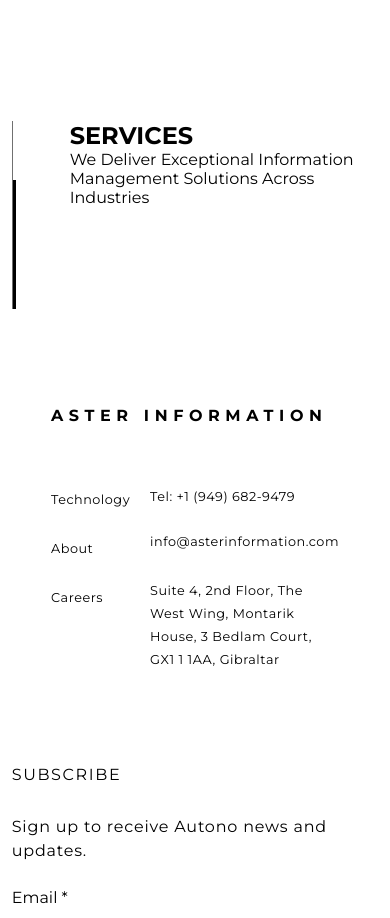
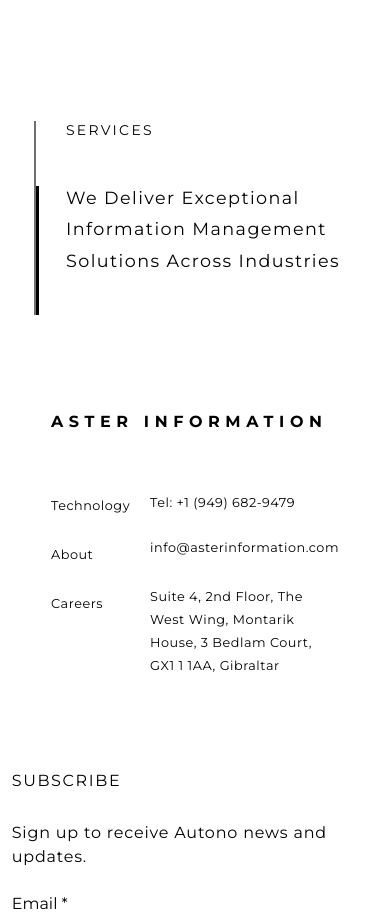
Before and after one commit to Moamal-2000/aster-information, a React (Vite) app: page / in a window 390 px wide. Shown: the part 1900-2818 px from the top of the page. Built offline with nearby package versions, Linux system fonts and the light colour scheme.

Commit message:
style: responsive ServicesIntro

```diff
--- a/src/Components/Home/ServicesSection/ServicesIntro/ServicesIntro.jsx
+++ b/src/Components/Home/ServicesSection/ServicesIntro/ServicesIntro.jsx
@@ -5,10 +5,10 @@ const ServicesIntro = () => {
   return (
     <div className={s.servicesIntro}>
       <AnimatedLine
-        lineHeight="188px"
+        lineHeight="194px"
         animatedLineHeight="129px"
-        yAxis="120px"
-        animateTo="59px"
+        yAxis="130px"
+        animateTo="65px"
         lineColors={{
           lineColor: "#707070",
           animatedLineColor: "#000",
--- a/src/Components/Home/ServicesSection/ServicesIntro/ServicesIntro.module.scss
+++ b/src/Components/Home/ServicesSection/ServicesIntro/ServicesIntro.module.scss
@@ -2,17 +2,55 @@
 
 .servicesIntro {
   display: flex;
+}
 
+@include medium {
+  .servicesIntro {
+    margin: 0 auto;
+    width: fit-content;
+  }
 }
 
 .content {
   margin-left: 57px;
 }
 
+@include small {
+  .content {
+    margin-left: 30px;
+  }
+}
+
 .content>h2 {
+  margin-bottom: 43px;
+  letter-spacing: .16em;
+  font-size: .875rem;
+  font-weight: 400;
+}
 
+@include very-small {
+  .content>h2 {
+    font-size: .8rem;
+  }
 }
 
 .content>p {
+  letter-spacing: .08em;
+  line-height: 1.8em;
+  font-size: 1.5rem;
+  width: 374px;
+}
 
+@include small {
+  .content>p {
+    width: 290px;
+    font-size: 1.1rem;
+  }
 }
+
+@include very-small {
+  .content>p {
+    width: 100%;
+    font-size: 1rem;
+  }
+}
```
